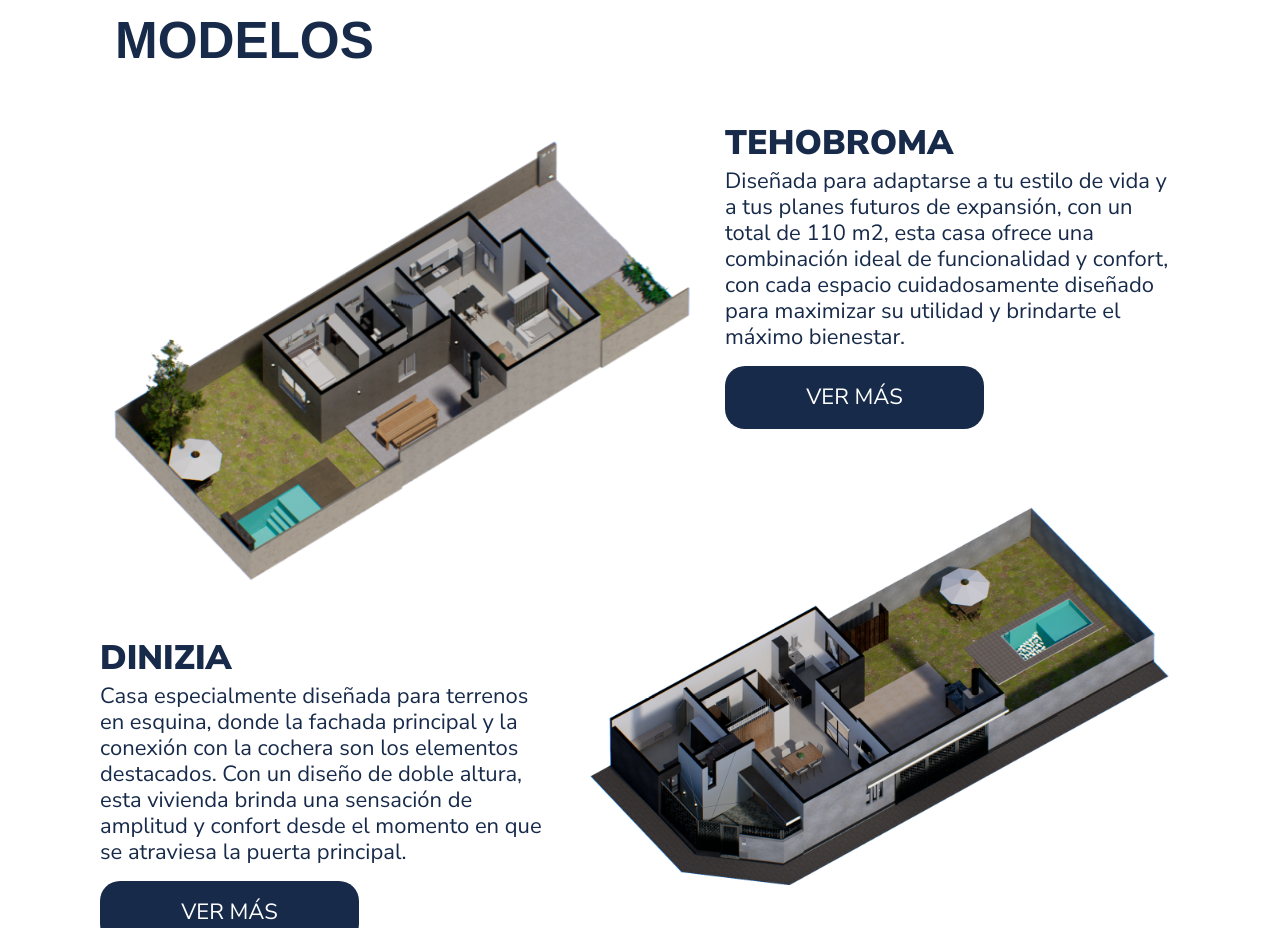
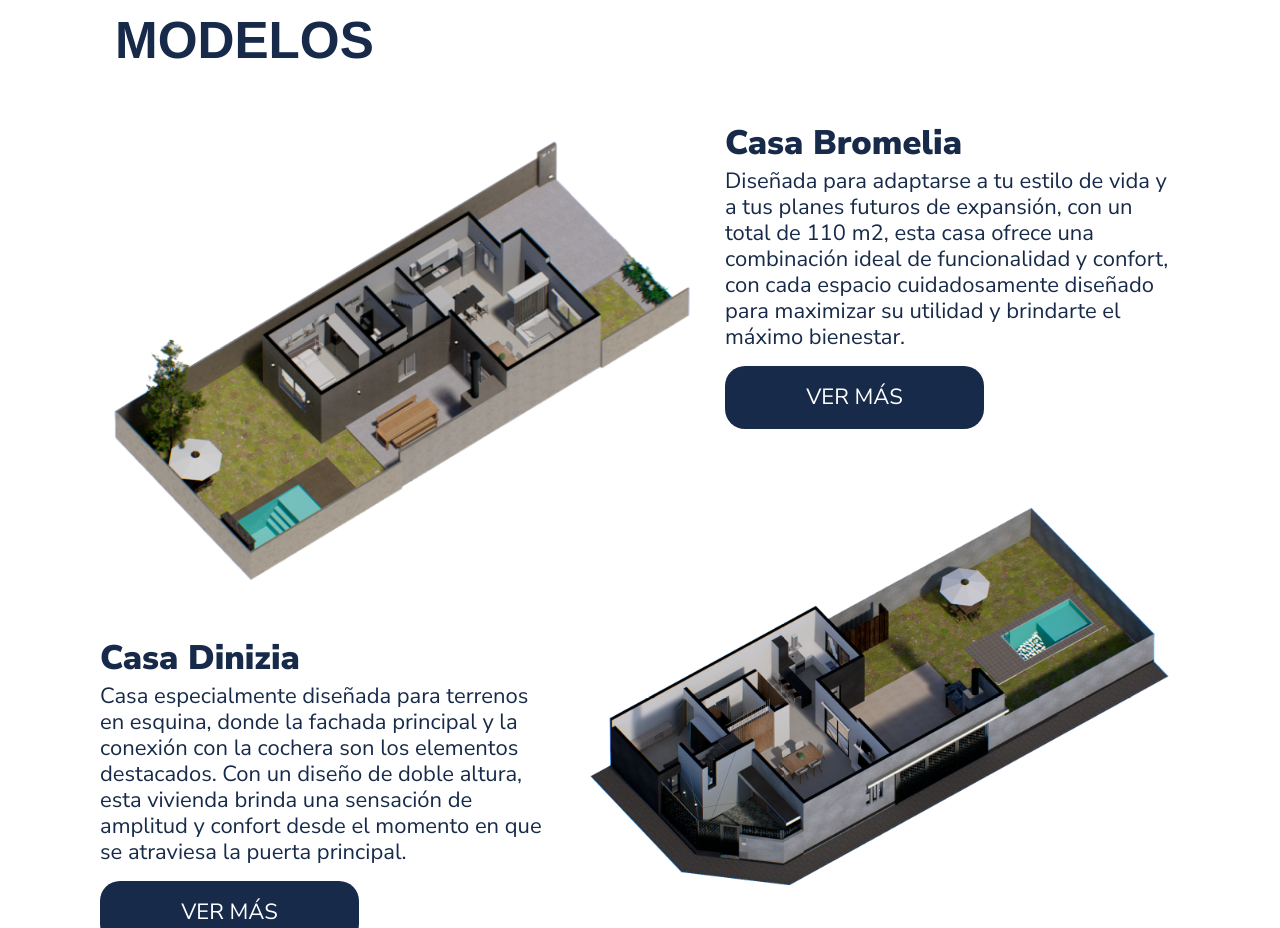
Before and after one commit to facundo1996/amazonia, a React (Create React App) app: page / in a window 1280 px wide. Shown: the part 3580-4508 px from the top of the page. Built offline with nearby package versions, Linux system fonts and the light colour scheme; a web font is replaced by a local one.

Commit message:
Change Models

```diff
--- a/src/components/Models.jsx
+++ b/src/components/Models.jsx
@@ -5,7 +5,7 @@ import ModalModels from './ModalModels'
 export default function Models() {
 
   const tehobroma = {
-    title: 'THEOBROMA ',
+    title: 'Casa Bromelia ',
     descriptions: [
       'Diseñada para adaptarse a tu estilo de vida y a tus planes futuros de expansión, con un total de 110 m2, esta casa ofrece una combinación ideal de funcionalidad y confort, con cada espacio cuidadosamente diseñado para maximizar su utilidad y brindarte el máximo bienestar.',
       'Con una integración perfecta entre la cocina, el comedor y la sala de estar, este espacio abierto te brinda la libertad de movimiento mientras disfrutas de todo el confort. Además, cuenta con generosos espacios de almacenamiento en toda la casa.',
@@ -24,7 +24,7 @@ export default function Models() {
     ]
   }
   const dinizia = {
-    title: 'DINIZIA',
+    title: 'Casa Dinizia',
     descriptions: [
       'Casa especialmente diseñada para terrenos en esquina, donde la fachada principal y la conexión con la cochera son los elementos destacados. Con un diseño de doble altura, esta vivienda brinda una sensación de amplitud y confort desde el momento en que se atraviesa la puerta principal.',
       'Al ingresar, te dará la bienvenida un espacio integrado de sala y comedor, que ofrece la combinación perfecta de privacidad y comodidad. ',
@@ -56,7 +56,7 @@ export default function Models() {
 
             <Carousel id={'carouselTehobroma'} images={tehobroma.images.slice(0, 2)} buttons={false} />
             <div className='view-more-container pt-4'>
-              <div>TEHOBROMA</div>
+              <div>Casa Bromelia</div>
               <p>Diseñada para adaptarse a tu estilo de vida y a tus planes futuros de expansión, con un total de 110 m2, esta casa ofrece una combinación ideal de funcionalidad y confort, con cada espacio cuidadosamente diseñado para maximizar su utilidad y brindarte el máximo bienestar.</p>
               <button type="button" data-bs-toggle="modal" data-bs-target="#modal-models" onClick={() => setModelSelect(tehobroma)}>VER MÁS</button>
             </div>
@@ -65,7 +65,7 @@ export default function Models() {
               <div className="accordion-item">
                 <h2 className="accordion-header" id="flush-tehobroma">
                   <button className="accordion-button collapsed" type="button" data-bs-toggle="collapse" data-bs-target="#flush-collapse-tehobroma" aria-expanded="false" aria-controls="flush-collapse-tehobroma">
-                    TEHOBROMA
+                  Casa Bromelia
                   </button>
                 </h2>
                 <div id="flush-collapse-tehobroma" className="accordion-collapse collapse" aria-labelledby="flush-tehobroma" data-bs-parent="#accordionTehobroma">
@@ -84,7 +84,7 @@ export default function Models() {
 
           <div className='model-container model-container-d'>
             <div className='view-more-container' >
-              <div>DINIZIA</div>
+              <div>Casa Dinizia</div>
               <p>Casa especialmente diseñada para terrenos en esquina, donde la fachada principal y la conexión con la cochera son los elementos destacados. Con un diseño de doble altura, esta vivienda brinda una sensación de amplitud y confort desde el momento en que se atraviesa la puerta principal.</p>
               <button type="button" data-bs-toggle="modal" data-bs-target="#modal-models" onClick={() => setModelSelect(dinizia)}>VER MÁS</button>
             </div>
@@ -93,7 +93,7 @@ export default function Models() {
               <div className="accordion-item">
                 <h2 className="accordion-header" id="flush-dinizia">
                   <button className="accordion-button collapsed" type="button" data-bs-toggle="collapse" data-bs-target="#flush-collapse-dinizia" aria-expanded="false" aria-controls="flush-collapse-dinizia">
-                    DINIZIA
+                  Casa Dinizia
                   </button>
                 </h2>
                 <div id="flush-collapse-dinizia" className="accordion-collapse collapse" aria-labelledby="flush-dinizia" data-bs-parent="#accordionDinizia">
```
